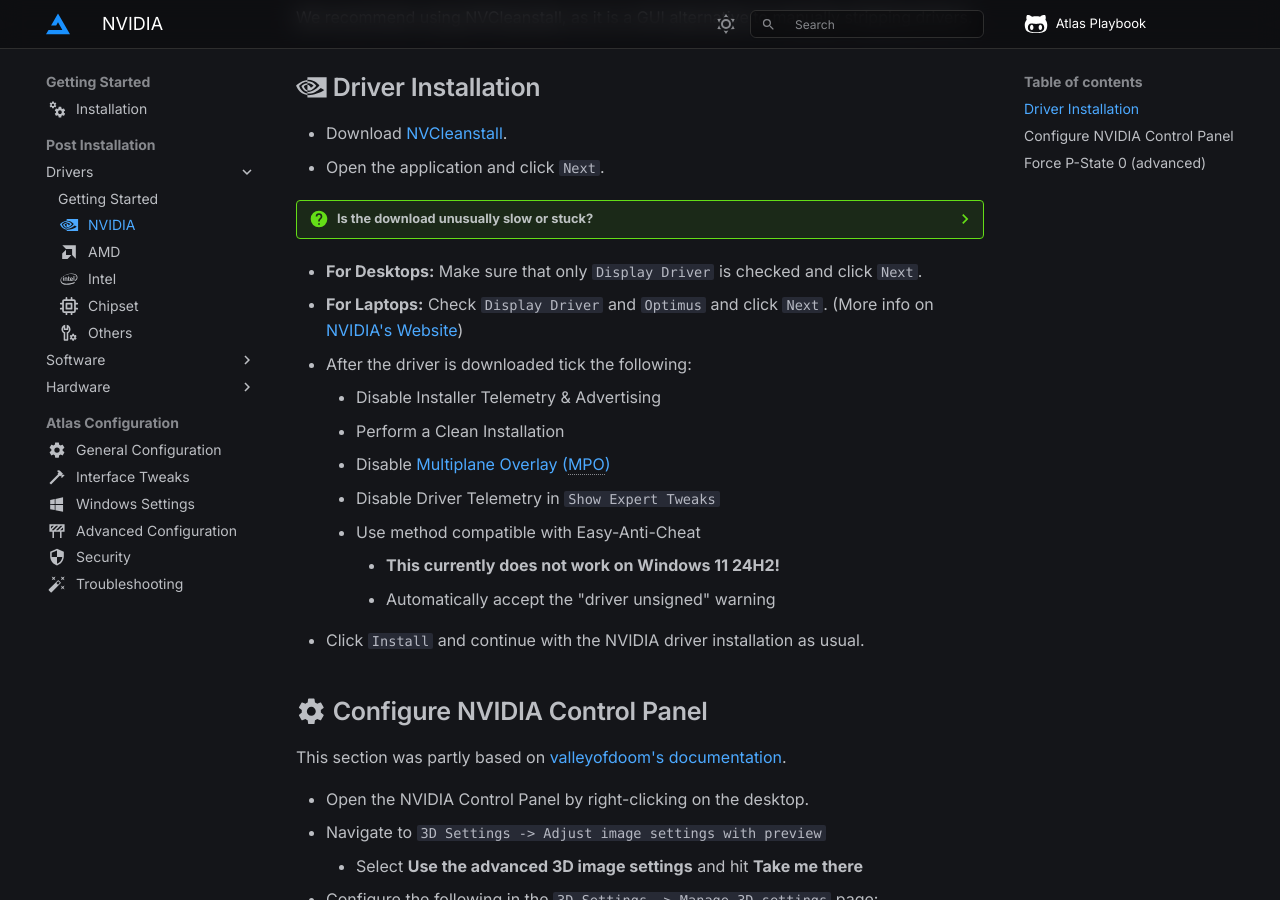
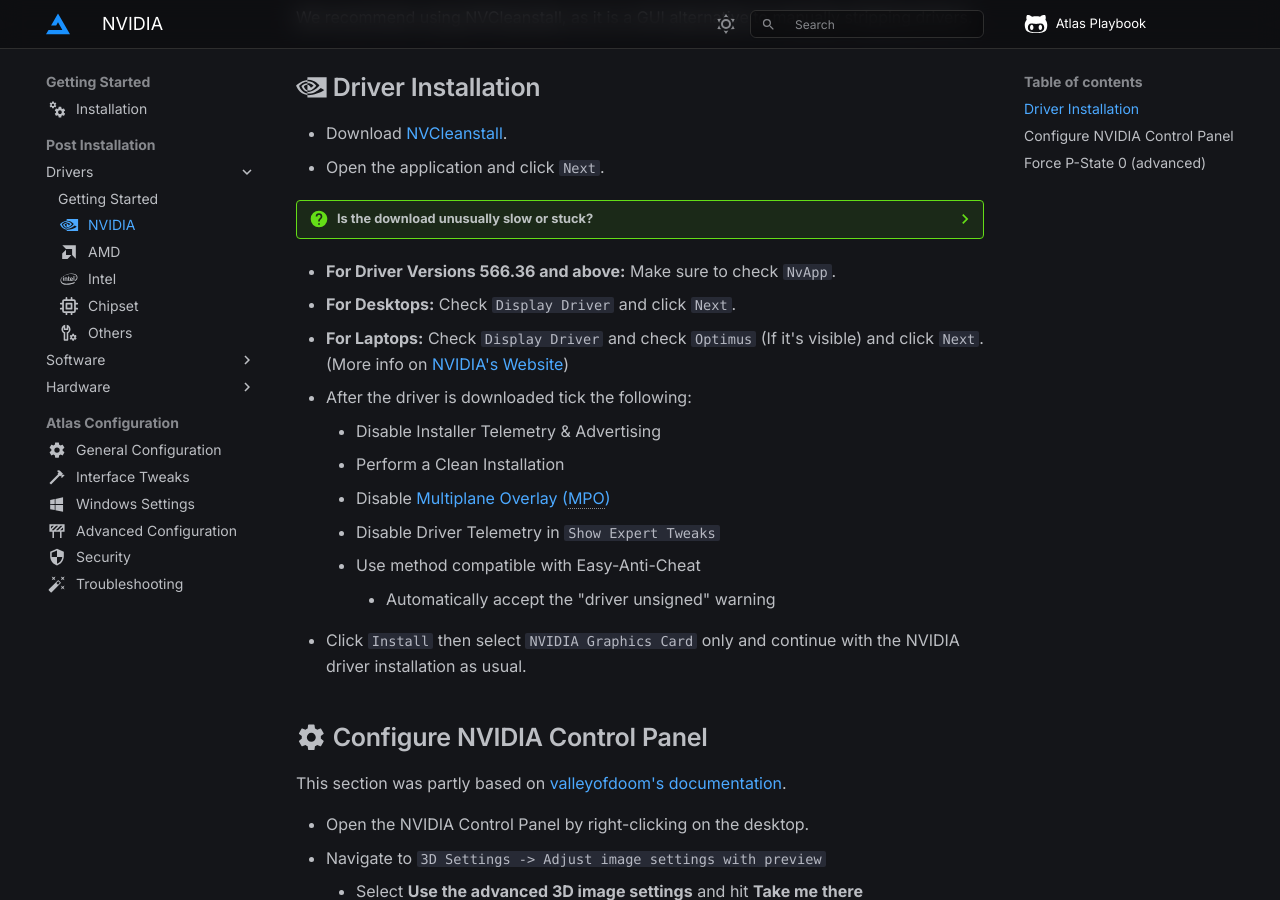
Before and after one commit to Atlas-OS/docs, an MkDocs documentation site: the page built from docs/getting-started/post-installation/drivers/nvidia.md, in a window 1280 px wide and 900 px high, scrolled down 266 px. Built offline with MkDocs 1.6.1 and Material for MkDocs 9.7.7, drawn with Linux system fonts in a browser that asks for light colours; some web fonts are replaced; comment, search, counter and statistics services are not loaded.

Commit message:
refactor: update nvidia.md to take new NvApp issue into consideration

```diff
--- a/docs/getting-started/post-installation/drivers/nvidia.md
+++ b/docs/getting-started/post-installation/drivers/nvidia.md
@@ -16,8 +16,9 @@ We recommend using NVCleanstall, as it is a GUI alternative to manually strippin
     Go to [NVIDIA's advanced driver search](https://www.nvidia.com/download/find.aspx) and download the latest Game Ready Driver after selecting your hardware and operating system.
     Launch NVCleanstall, choose ``Use driver files on disk`` and locate the previously downloaded driver. Hit ``Next`` and continue with the installation.
 
-- **For Desktops:** Make sure that only ``Display Driver`` is checked and click ``Next``.
-- **For Laptops:** Check ``Display Driver`` and ``Optimus`` and click ``Next``. (More info on [NVIDIA's Website](https://www.nvidia.com/en-us/geforce/technologies/optimus))
+- **For Driver Versions 566.36 and above:** Make sure to check ``NvApp``.
+- **For Desktops:** Check ``Display Driver`` and click ``Next``.
+- **For Laptops:** Check ``Display Driver`` and check ``Optimus`` (If it's visible) and click ``Next``. (More info on [NVIDIA's Website](https://www.nvidia.com/en-us/geforce/technologies/optimus))
 
 - After the driver is downloaded tick the following:
     - Disable Installer Telemetry & Advertising
@@ -25,9 +26,8 @@ We recommend using NVCleanstall, as it is a GUI alternative to manually strippin
     - Disable [Multiplane Overlay (MPO)](https://docs.atlasos.net/getting-started/post-installation/drivers/amd/#disable-multi-plane-overlay-mpo)
     - Disable Driver Telemetry in ``Show Expert Tweaks``
     - Use method compatible with Easy-Anti-Cheat
-        - **This currently does not work on Windows 11 24H2!**
         - Automatically accept the "driver unsigned" warning
-- Click ``Install`` and continue with the NVIDIA driver installation as usual.
+- Click ``Install`` then select ``NVIDIA Graphics Card`` only and continue with the NVIDIA driver installation as usual.
 
 ## :material-cog: Configure NVIDIA Control Panel
 
```
